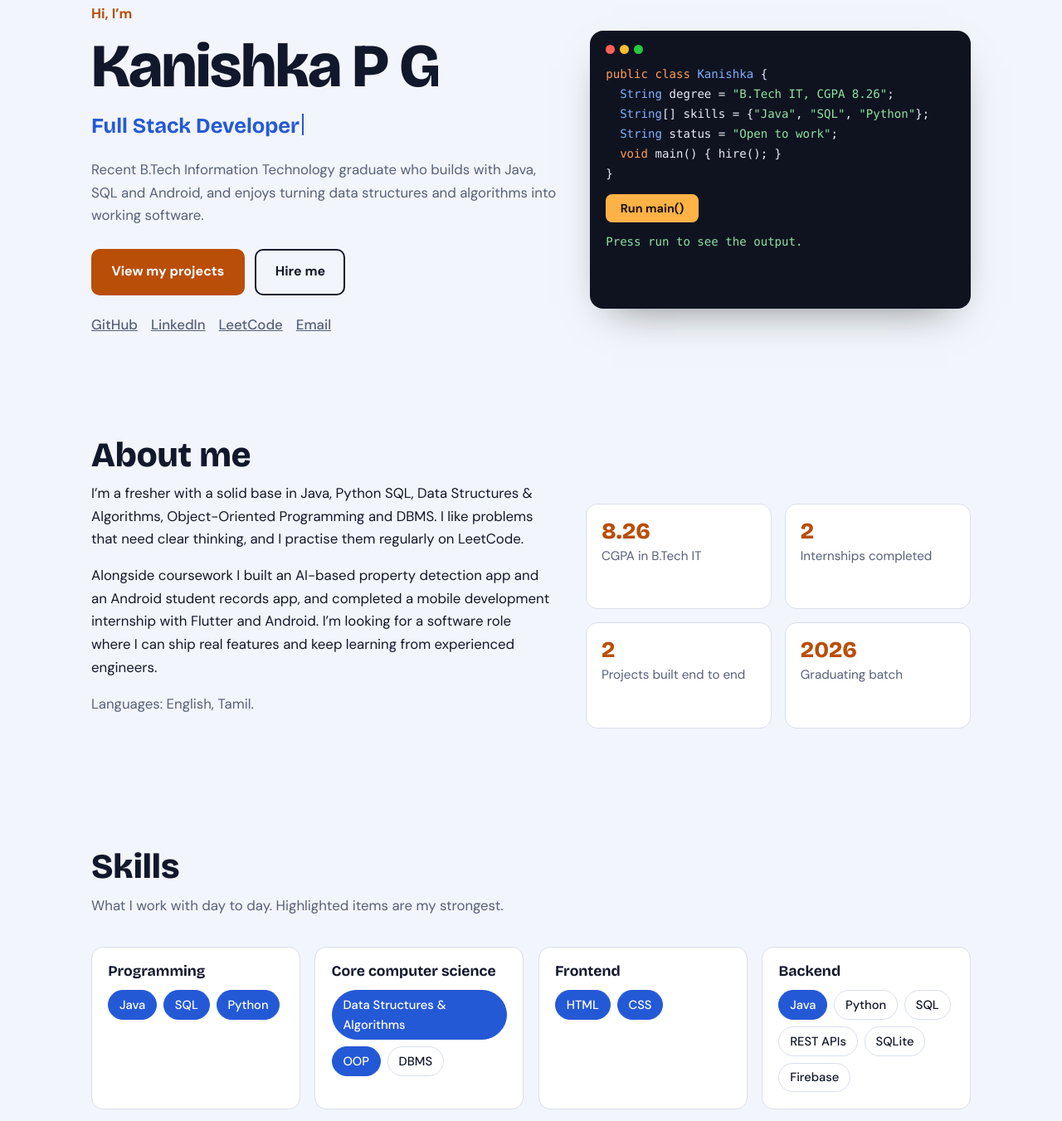
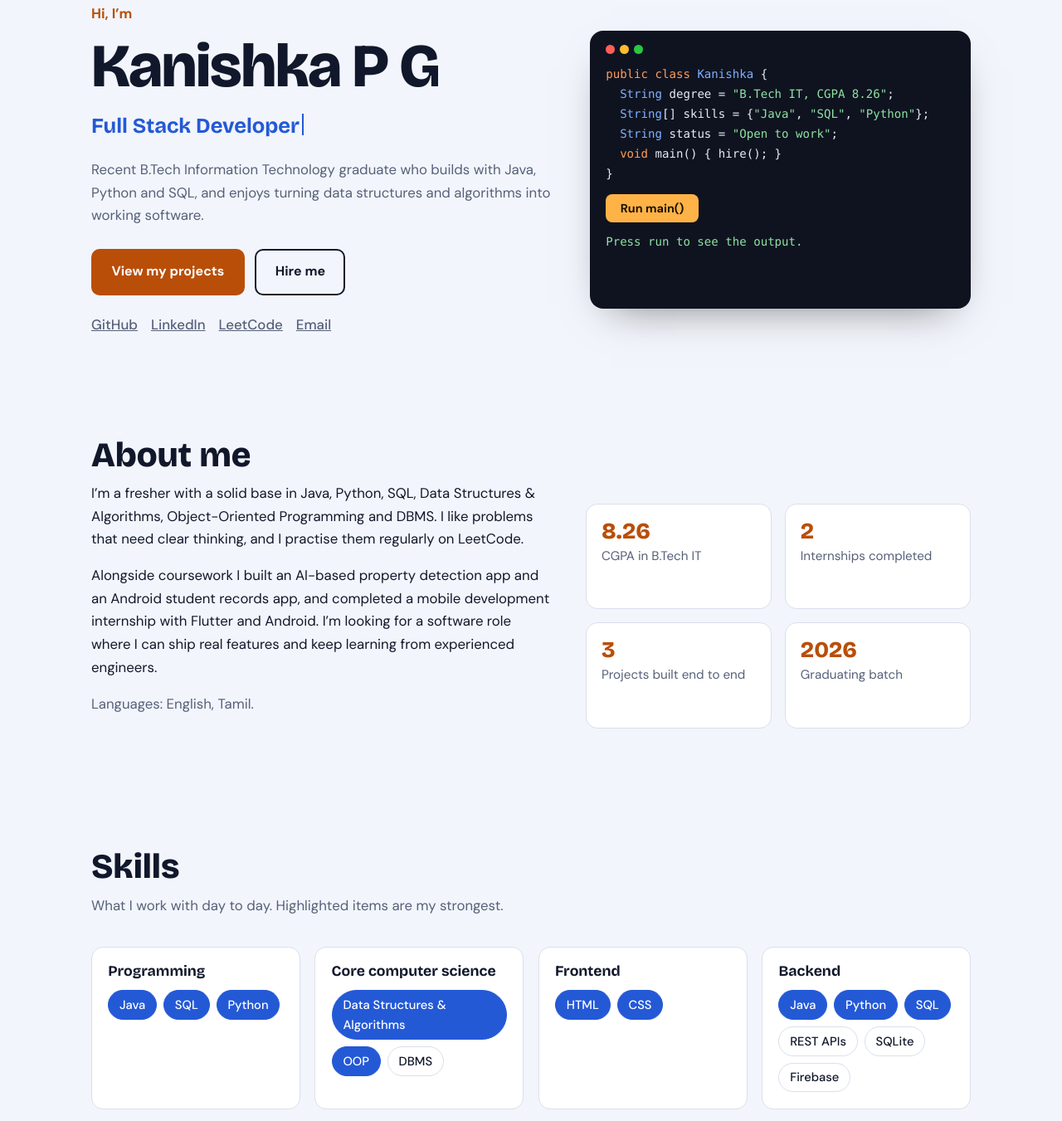
Before and after one commit to KANISHKAGEETHA/Portfolio, a website: page index.html in a window 1280 px wide. Shown: the part 124-1475 px from the top of the page at 83% size. Drawn offline with nearby package versions, Linux system fonts and the light colour scheme.

Commit message:
Update skills and project details in index.html

```diff
--- a/index.html
+++ b/index.html
@@ -118,7 +118,7 @@ footer{border-top:1px solid var(--line);padding:1.8rem 0;color:var(--muted);text
 <p class="hello">Hi, I’m</p>
 <h1>Kanishka P G</h1>
 <div class="role" aria-live="polite"><span id="typed"></span><i></i></div>
-<p class="tag">Recent B.Tech Information Technology graduate who builds with Java, SQL and Android, and enjoys turning data structures and algorithms into working software.</p>
+<p class="tag">Recent B.Tech Information Technology graduate who builds with Java, Python and SQL, and enjoys turning data structures and algorithms into working software.</p>
 <div class="btns">
 <a class="btn p" href="#projects">View my projects</a>
 <a class="btn g" href="#contact">Hire me</a>
@@ -146,14 +146,14 @@ footer{border-top:1px solid var(--line);padding:1.8rem 0;color:var(--muted);text
 <h2>About me</h2>
 <div class="two">
 <div>
-<p>I’m a fresher with a solid base in Java, Python SQL, Data Structures &amp; Algorithms, Object-Oriented Programming and DBMS. I like problems that need clear thinking, and I practise them regularly on LeetCode.</p>
+<p>I’m a fresher with a solid base in Java, Python, SQL, Data Structures &amp; Algorithms, Object-Oriented Programming and DBMS. I like problems that need clear thinking, and I practise them regularly on LeetCode.</p>
 <p>Alongside coursework I built an AI-based property detection app and an Android student records app, and completed a mobile development internship with Flutter and Android. I’m looking for a software role where I can ship real features and keep learning from experienced engineers.</p>
 <p style="color:var(--muted)">Languages: English, Tamil.</p>
 </div>
 <div class="facts">
 <div class="card"><b>8.26</b><span>CGPA in B.Tech IT</span></div>
 <div class="card"><b>2</b><span>Internships completed</span></div>
-<div class="card"><b>2</b><span>Projects built end to end</span></div>
+<div class="card"><b>3</b><span>Projects built end to end</span></div>
 <div class="card"><b>2026</b><span>Graduating batch</span></div>
 </div></div></div></section>
 
@@ -164,7 +164,7 @@ footer{border-top:1px solid var(--line);padding:1.8rem 0;color:var(--muted);text
 <div class="card"><h3>Programming</h3><div class="chips"><span class="hi">Java</span><span class="hi">SQL</span><span class="hi">Python</span></div></div>
 <div class="card"><h3>Core computer science</h3><div class="chips"><span class="hi">Data Structures &amp; Algorithms</span><span class="hi">OOP</span><span>DBMS</span></div></div>
 <div class="card"><h3>Frontend</h3><div class="chips"><span class="hi">HTML</span><span class="hi">CSS</span></div></div>
-<div class="card"><h3>Backend</h3><div class="chips"><span class="hi">Java</span><span>Python</span><span>SQL</span><span>REST APIs</span><span>SQLite</span><span>Firebase</span></div></div>
+<div class="card"><h3>Backend</h3><div class="chips"><span class="hi">Java</span><span class="hi">Python</span><span class="hi">SQL</span><span>REST APIs</span><span>SQLite</span><span>Firebase</span></div></div>
 <div class="card"><h3>Tools &amp; platforms</h3><div class="chips"><span>Git</span><span>GitHub</span></div></div>
 </div></div></section>
 
@@ -209,7 +209,7 @@ footer{border-top:1px solid var(--line);padding:1.8rem 0;color:var(--muted);text
 <span style="color:var(--muted);font-weight:500">Code will be published on GitHub</span>
 </article>
 <article class="card pc">
-<h3>Banking System with Transaction Engine</h3>
+<h3>Banking System with Transaction Engine<span class="st">In progress</span></h3>
 <p>A Java application that handles accounts, deposits, withdrawals and transfers safely, with every transaction recorded in a database.</p>
 <div class="chips" style="margin-bottom:1rem"><span class="hi">Java</span><span class="hi">SQL</span><span>JDBC</span><span>MySQL</span><span>OOP</span><span>JUnit</span><span>Git</span></div>
 <button class="more" aria-expanded="false">See details</button>
```
